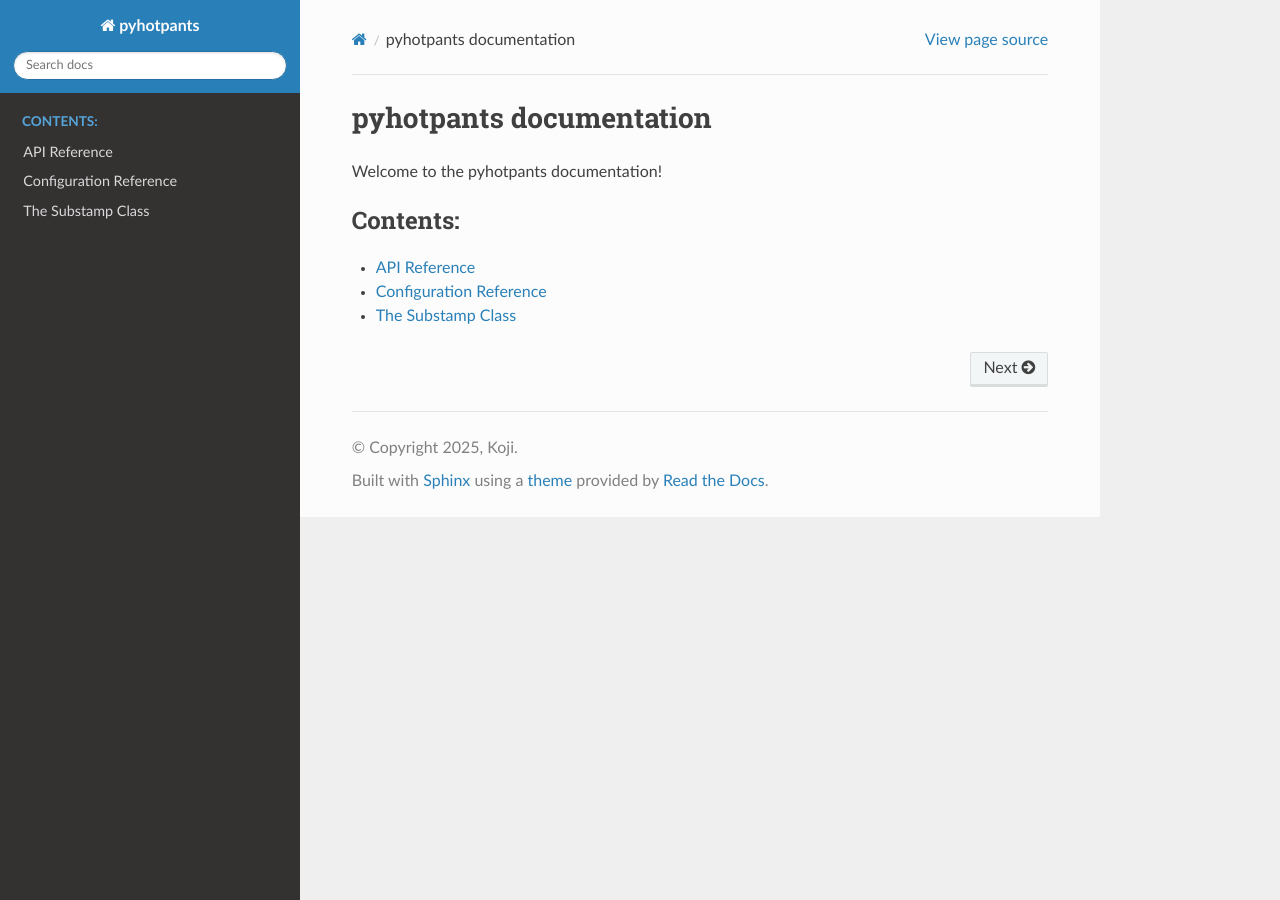
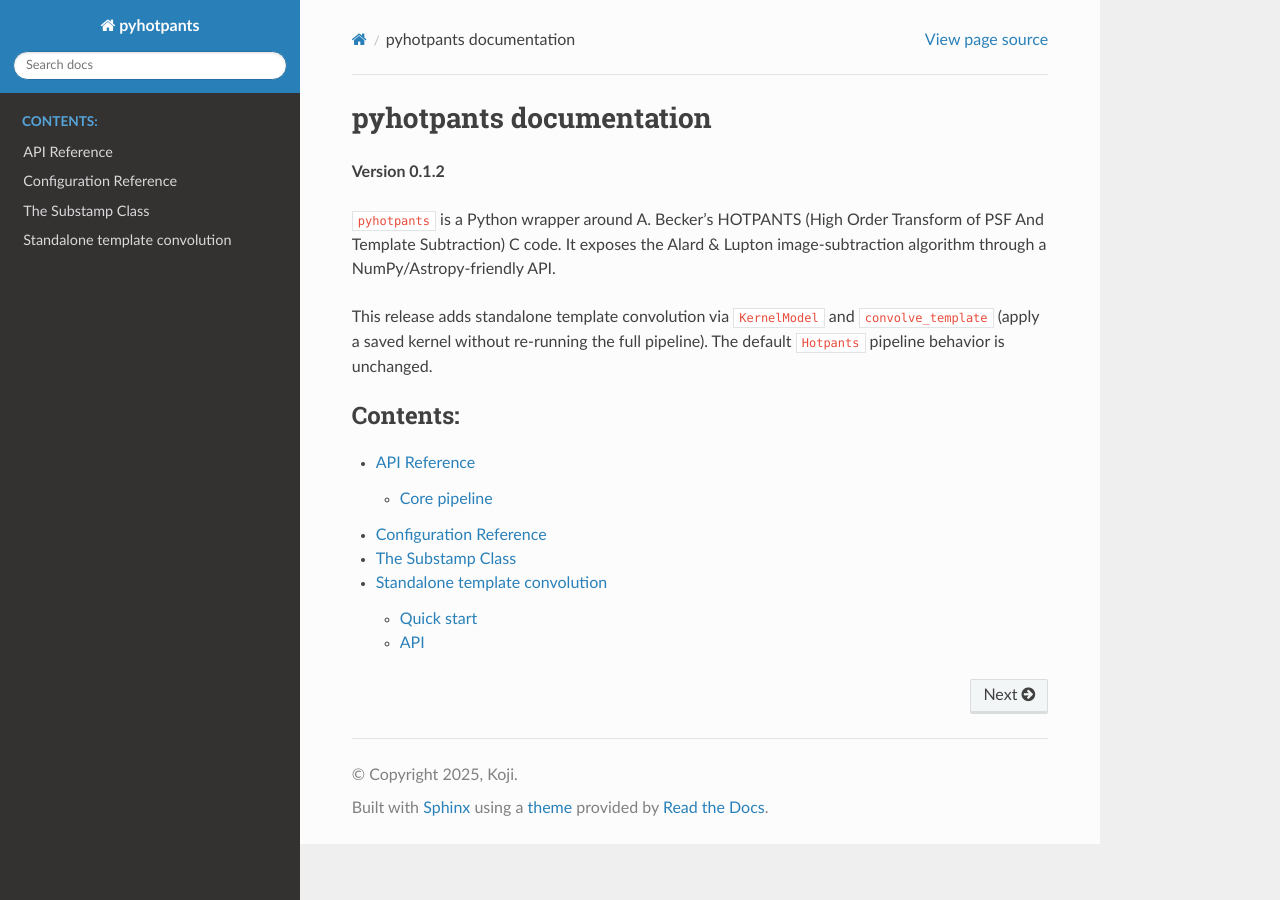
Before and after one commit to zoutei/pyhotpants, a Sphinx documentation site: the page built from docs/source/index.rst, in a window 1280 px wide. Built offline with Sphinx 7.4.7 and the Read the Docs theme 3.1.0, drawn with Linux system fonts in a browser that asks for light colours.

Commit message:
Prepare 0.1.2 release: version sync, docs, and repo URLs.
Align package/core/Sphinx versions, document KernelModel/convolve_template, and point project URLs at zoutei/pyhotpants.

```diff
--- a/docs/source/api.rst
+++ b/docs/source/api.rst
@@ -1,9 +1,10 @@
 API Reference
 =============
 
-This is the API reference for the ``hotpants`` module.
+Core pipeline
+-------------
 
-.. automodule:: hotpants.hotpants
+.. automodule:: hotpants.core
    :members:
    :undoc-members:
    :show-inheritance:
--- a/docs/source/conf.py
+++ b/docs/source/conf.py
@@ -14,7 +14,8 @@
 project = "pyhotpants"
 copyright = "2025, Koji"
 author = "Koji"
-release = "0.1.0"
+release = "0.1.2"
+version = "0.1.2"
 
 # -- General configuration ---------------------------------------------------
 # https://www.sphinx-doc.org/en/master/usage/configuration.html#general-configuration
--- /dev/null
+++ b/docs/source/convolve.rst
@@ -0,0 +1,40 @@
+.. _convolve_reference:
+
+Standalone template convolution
+===============================
+
+After a successful HOTPANTS fit you can reuse the saved kernel on a template
+image without re-running stamp finding or kernel fitting. This is useful for
+applying a previously derived kernel to another (same-shape) template or for
+offline inspection of the spatial convolution alone.
+
+.. important::
+
+   ``convolve_template`` returns the raw spatial convolution only. It does
+   **not** add the spatial background polynomial that
+   ``Hotpants.convolve_and_difference`` includes in the full pipeline.
+
+Quick start
+-----------
+
+::
+
+   from hotpants import Hotpants, HotpantsConfig, KernelModel, convolve_template
+
+   hp = Hotpants(template, science, config=HotpantsConfig(...))
+   hp.run_pipeline()
+
+   kernel = KernelModel.from_hotpants(hp)
+   convolved = convolve_template(template, kernel)
+
+The template passed to ``convolve_template`` must have the same ``(ny, nx)``
+shape as the image the kernel was fit on. Spatial kernel variation is tied to
+those dimensions.
+
+API
+---
+
+.. automodule:: hotpants.convolve
+   :members:
+   :undoc-members:
+   :show-inheritance:
--- a/docs/source/index.rst
+++ b/docs/source/index.rst
@@ -1,12 +1,17 @@
-.. pyhotpants documentation master file, created by
-   sphinx-quickstart on Mon Aug 25 17:19:36 2025.
-   You can adapt this file completely to your liking, but it should at least
-   contain the root `toctree` directive.
+.. pyhotpants documentation master file
 
 pyhotpants documentation
 ========================
 
-Welcome to the pyhotpants documentation!
+**Version 0.1.2**
+
+``pyhotpants`` is a Python wrapper around A. Becker's HOTPANTS
+(High Order Transform of PSF And Template Subtraction) C code. It exposes the
+Alard & Lupton image-subtraction algorithm through a NumPy/Astropy-friendly API.
+
+This release adds standalone template convolution via ``KernelModel`` and
+``convolve_template`` (apply a saved kernel without re-running the full
+pipeline). The default ``Hotpants`` pipeline behavior is unchanged.
 
 .. toctree::
    :maxdepth: 2
@@ -15,3 +20,4 @@
    api
    config
    models
+   convolve
--- a/hotpants/__init__.py
+++ b/hotpants/__init__.py
@@ -7,7 +7,7 @@
 from .core import Hotpants, HotpantsConfig, HotpantsError, Substamp, SubstampStatus
 from .convolve import KernelModel, convolve_template
 
-__version__ = "0.1.1"
+__version__ = "0.1.2"
 
 # Make the main classes and functions available at package level
 __all__ = [
--- a/pyproject.toml
+++ b/pyproject.toml
@@ -8,7 +8,7 @@
 
 [project]
 name = "hotpants"
-version = "0.1.1"
+version = "0.1.2"
 description = "Python wrapper for the HOTPANTS image differencing software"
 readme = "README.md"
 authors = [
@@ -23,5 +23,5 @@
 ]
 
 [project.urls]
-Homepage = "https://github.com/zoutei/hotpants_python"
-Issues = "https://github.com/zoutei/hotpants_python/issues"
+Homepage = "https://github.com/zoutei/pyhotpants"
+Issues = "https://github.com/zoutei/pyhotpants/issues"
```
Also changed, not shown: README.md (+20 -0 lines), 1 other file.
